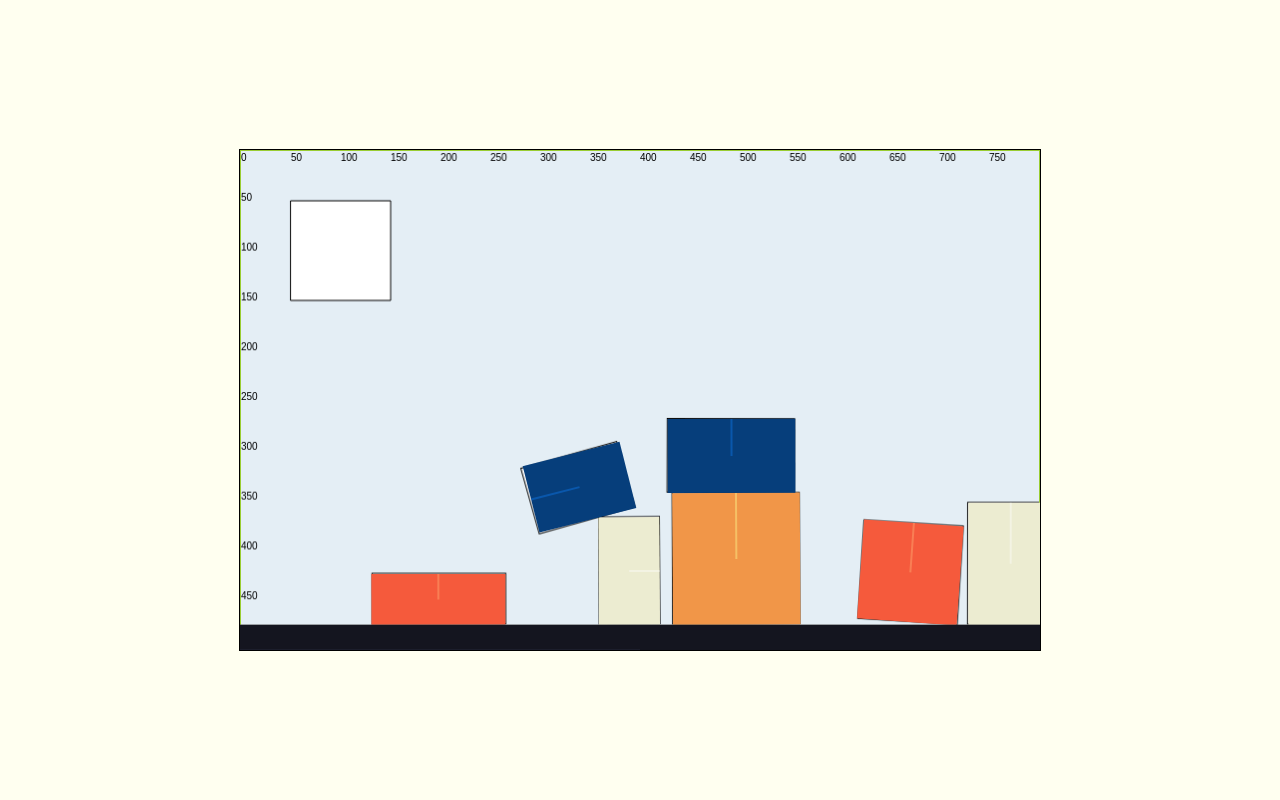
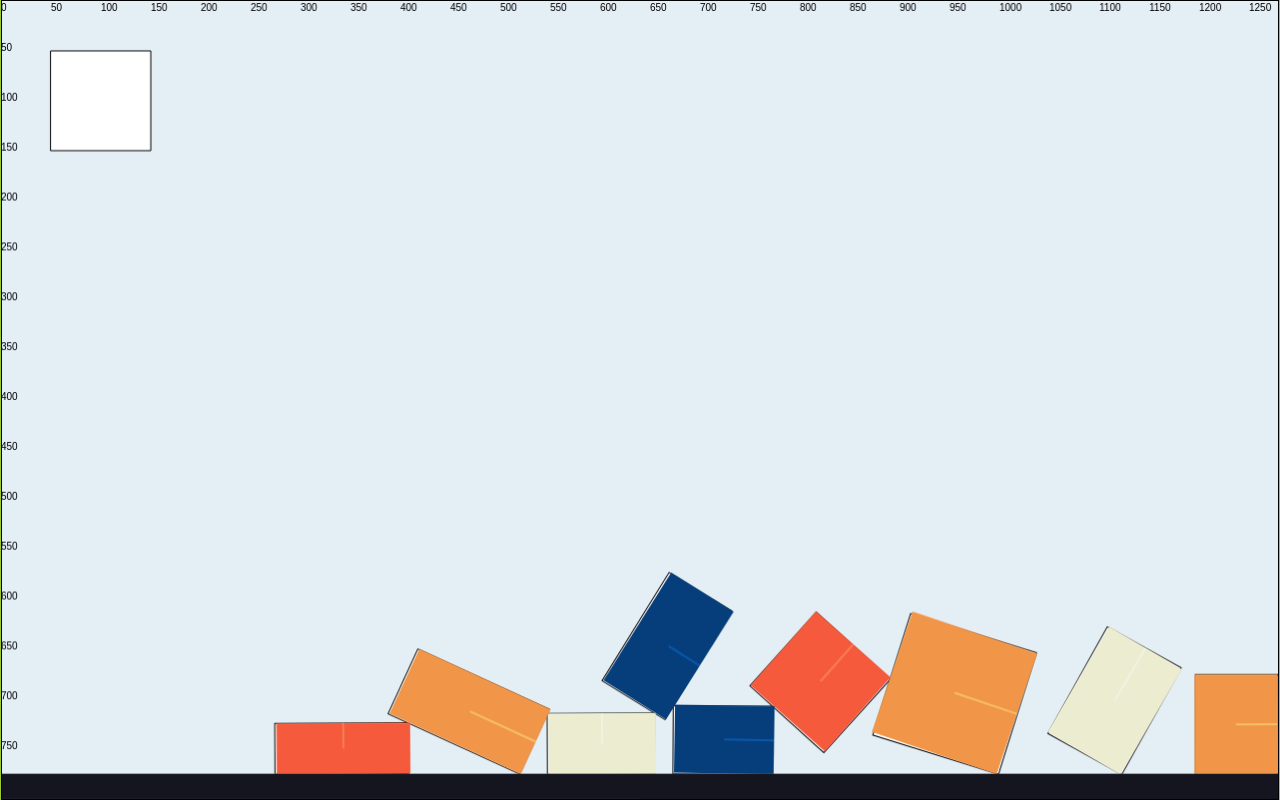
Before and after one commit to amiradeu/p5-matter-experiments, a website built with Vite: page p5-matter-base-template/src/index.html in a window 1280 px wide. Built offline with nearby package versions, Linux system fonts and the light colour scheme; animation ran at ten frames a second; what tweakpane would draw is missing.

Commit message:
Re-organise folders

```diff
--- a/src/index.html
+++ b/p5-matter-base-template/src/index.html
@@ -3,7 +3,7 @@
     <head>
         <meta charset="UTF-8" />
         <meta name="viewport" content="width=device-width, initial-scale=1.0" />
-        <title>CSS Template</title>
+        <title>P5+Matter Template</title>
         <link rel="shortcut icon" href="" />
 
         <link rel="stylesheet" href="./reset.css" />
--- a/src/script.js
+++ b/p5-matter-base-template/src/script.js
@@ -29,10 +29,10 @@ pane.addBinding(debug, 'background')
  * SIZES
  */
 const sizes = {
-    initialWidth: 800,
-    initialHeight: 500,
-    width: 800,
-    height: 500,
+    initialWidth: window.innerWidth,
+    initialHeight: window.innerHeight,
+    width: window.innerWidth,
+    height: window.innerHeight,
     scaleX: 1,
 }
 
```
Also changed, not shown: p5-matter-base-template/README.md (renamed from README.md), p5-matter-base-template/package.json (renamed from package.json), p5-matter-base-template/src/Box/Box.js (renamed from src/Box/Box.js), p5-matter-base-template/src/reset.css (renamed from src/reset.css), p5-matter-base-template/src/styles.css (renamed from src/styles.css), p5-matter-base-template/vite.config.js (renamed from vite.config.js), 3 other files.
